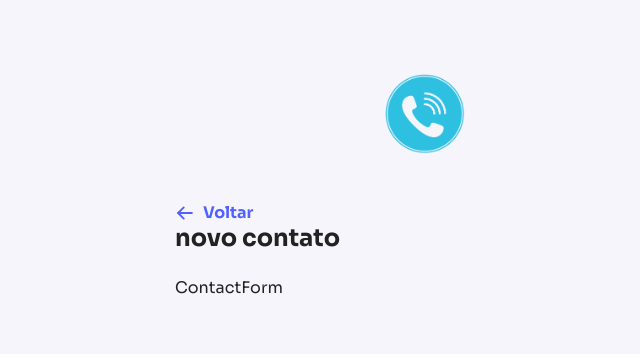
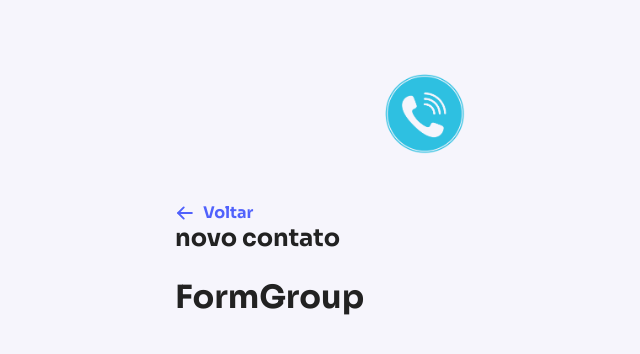
Before and after one commit to timabuntu/myContacts, a React (Vite) app: page /new in a window 1280 px wide. Shown: the top 354 px of the page, without its empty margins (215-855 px from the left). Built offline with nearby package versions, Linux system fonts and the light colour scheme.

Commit message:
chore: added FormGroup

```diff
--- a/src/components/ContactForm/index.jsx
+++ b/src/components/ContactForm/index.jsx
@@ -1,6 +1,11 @@
+import FormGroup from '../FormGroup';
+import { Form } from './styles';
+
 function ContactForm() {
   return (
-    'ContactForm'
+    <Form>
+      <FormGroup />
+    </Form>
   );
 }
 
--- a/src/components/ContactForm/styles.js
+++ b/src/components/ContactForm/styles.js
@@ -1,5 +1,5 @@
 import styled from 'styled-components';
 
-export const Container = styled.div`
+export const Form = styled.form`
 
 `;
```
